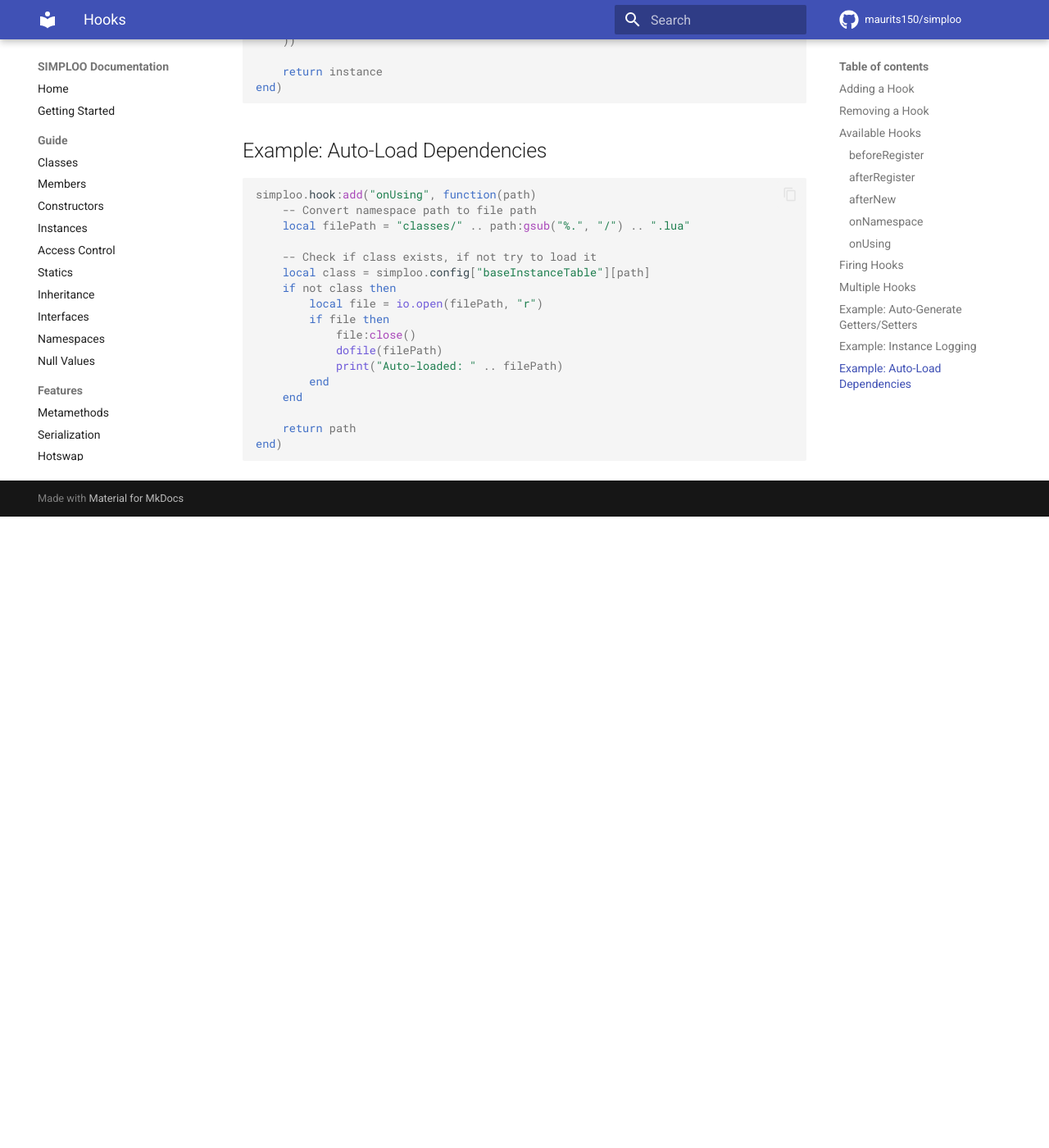
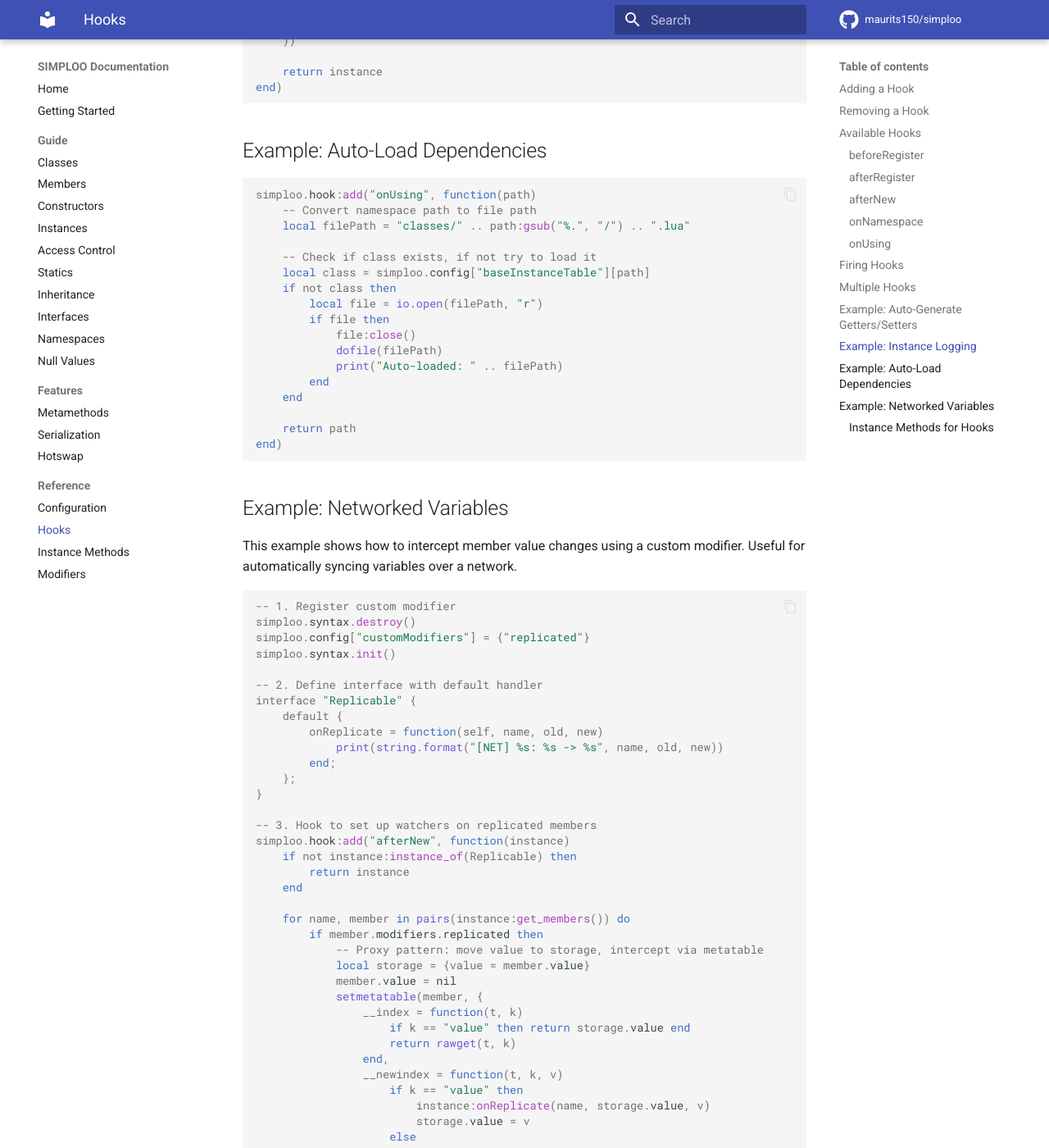
Before and after one commit to maurits150/simploo, an MkDocs documentation site: the page built from docs/reference/hooks.md, in a window 1280 px wide and 1400 px high, scrolled down 5251 px. Shown: the whole window at 82% size. Built offline with MkDocs 1.6.1 and Material for MkDocs 9.7.7, drawn with Linux system fonts in a browser that asks for light colours; comment, search, counter and statistics services are not loaded; before the commit the page ends 5881 px from its top, so only the background shows below that; some of the changed text lies outside the part shown.

Commit message:
Add get_member/get_members API and modifiers field on members
- Add modifiers reference to each member table {value, owner, static, modifiers}
- Add instance:get_member(name) to get internal member table
- Add instance:get_members() to iterate all non-parent members
- Document networked variables example using Replicable interface

This enables hooks to inspect member modifiers and set up watchers
without accessing internal _members/_modifiers tables directly.

````diff
--- a/docs/reference/hooks.md
+++ b/docs/reference/hooks.md
@@ -284,3 +284,87 @@
     return path
 end)
 ```
+
+## Example: Networked Variables
+
+This example shows how to intercept member value changes using a custom modifier.
+Useful for automatically syncing variables over a network.
+
+```lua
+-- 1. Register custom modifier
+simploo.syntax.destroy()
+simploo.config["customModifiers"] = {"replicated"}
+simploo.syntax.init()
+
+-- 2. Define interface with default handler
+interface "Replicable" {
+    default {
+        onReplicate = function(self, name, old, new)
+            print(string.format("[NET] %s: %s -> %s", name, old, new))
+        end;
+    };
+}
+
+-- 3. Hook to set up watchers on replicated members
+simploo.hook:add("afterNew", function(instance)
+    if not instance:instance_of(Replicable) then
+        return instance
+    end
+
+    for name, member in pairs(instance:get_members()) do
+        if member.modifiers.replicated then
+            -- Proxy pattern: move value to storage, intercept via metatable
+            local storage = {value = member.value}
+            member.value = nil
+            setmetatable(member, {
+                __index = function(t, k)
+                    if k == "value" then return storage.value end
+                    return rawget(t, k)
+                end,
+                __newindex = function(t, k, v)
+                    if k == "value" then
+                        instance:onReplicate(name, storage.value, v)
+                        storage.value = v
+                    else
+                        rawset(t, k, v)
+                    end
+                end
+            })
+        end
+    end
+    return instance
+end)
+
+-- 4. Use it with default handler
+class "Player" implements "Replicable" {
+    public {
+        name = "unnamed";
+    };
+    replicated {
+        health = 100;
+    };
+}
+
+local p = Player()
+p.name = "Bob"      -- no output
+p.health = 50       -- prints: [NET] health: 100 -> 50
+
+-- 5. Or override the handler
+class "Enemy" implements "Replicable" {
+    replicated {
+        health = 50;
+    };
+
+    onReplicate = function(self, name, old, new)
+        -- Custom logic: send to server
+        sendToServer(self:get_name(), name, new)
+    end;
+}
+```
+
+### Instance Methods for Hooks
+
+These methods help hooks inspect instances without accessing internal fields:
+
+- `instance:get_member(name)` - Returns the member table `{value, owner, static, modifiers}`. You can add a metatable to intercept reads/writes to `member.value`.
+- `instance:get_members()` - Returns `{memberName = member, ...}` for all members (excludes parent references).
````
Also changed, not shown: 2 other files.
